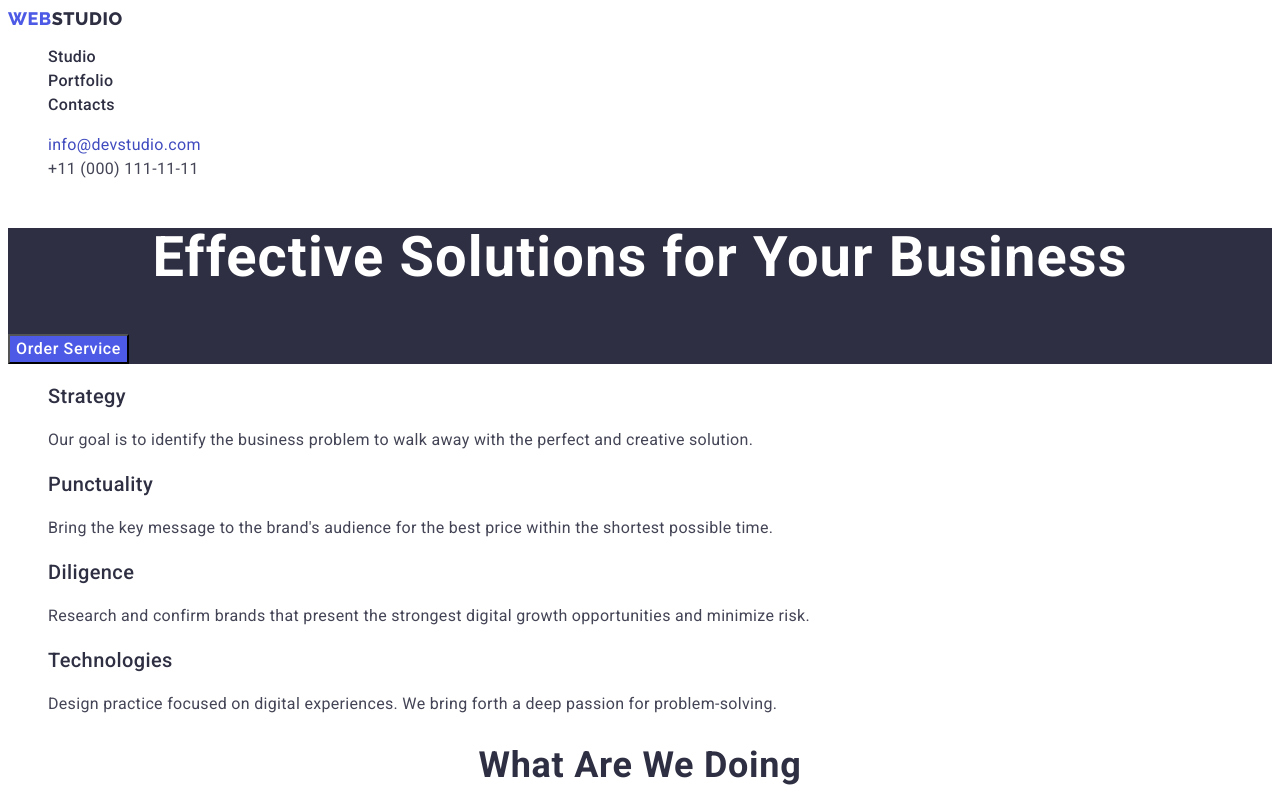
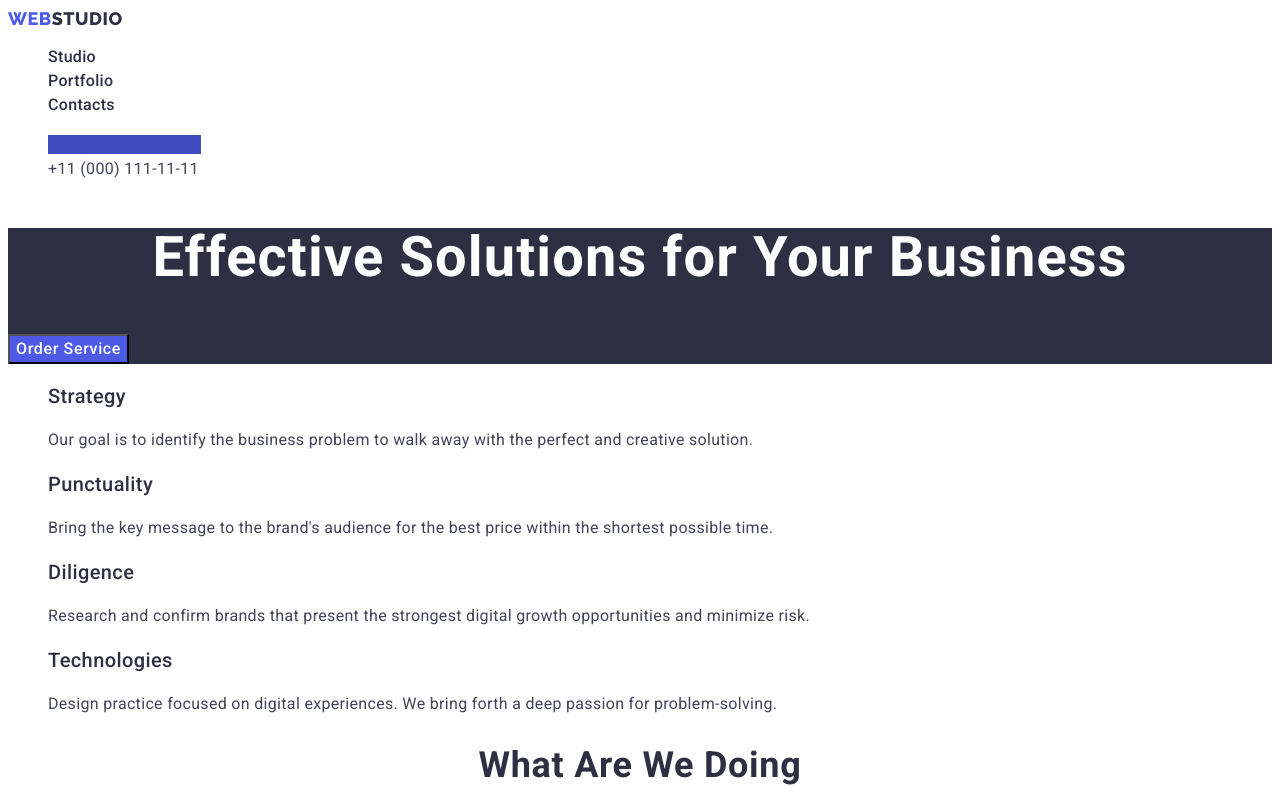
Before and after one commit to KarynaSirbiladze/goit-markup-hw-02, a plain HTML site: page index.html in a window 1280 px wide. In both pictures the pointer is over the link "info@devstudio.com". Shown: the top 800 px of the page. Drawn offline with Linux system fonts and the light colour scheme.

Commit message:
Update styles.css

```diff
--- a/css/styles.css
+++ b/css/styles.css
@@ -121,13 +121,13 @@
 
   .header-address-link:hover {
       color: var(--backgroung-button-color);
-
+      background-color: var(--backgroung-button-color)
   }
 
 
   .header-address-link:focus {
       color: var(--backgroung-button-color);
-
+      background-color: var(--backgroung-button-color)
   }
 
   /* Main 1*/
```
